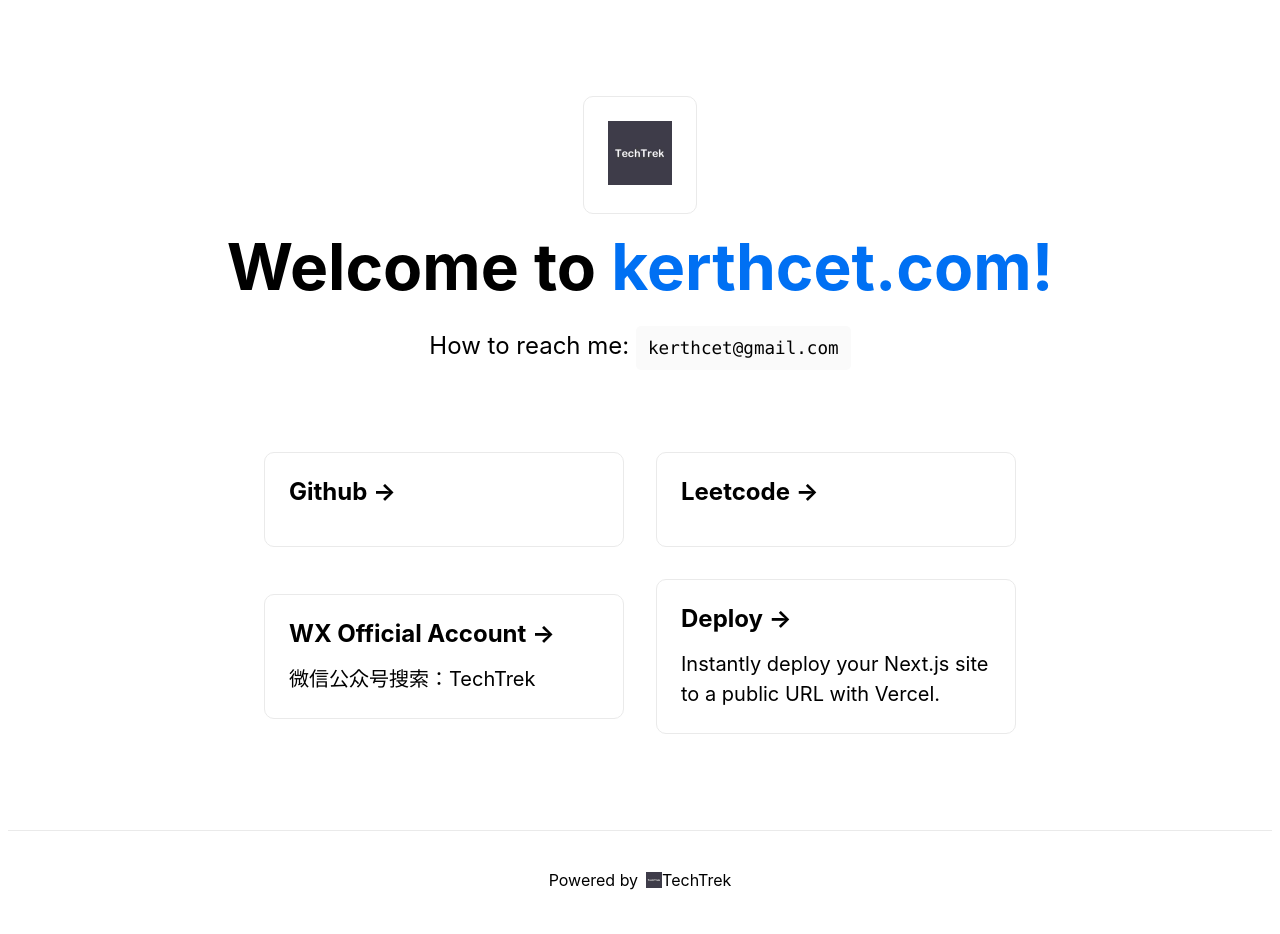
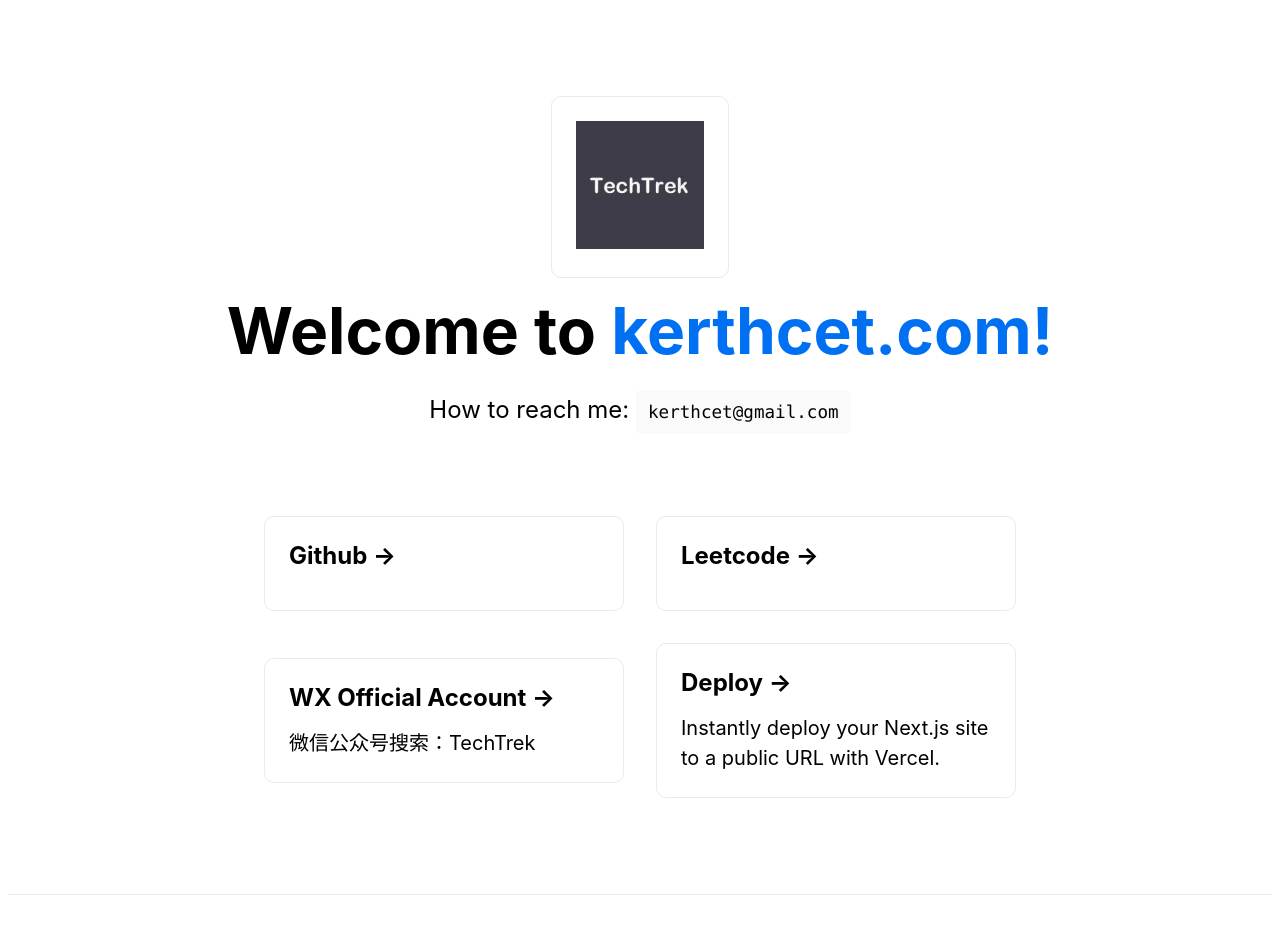
Before and after one commit to kerthcet/personal-website, a Next.js app: page / in a window 1280 px wide. Shown: the top 934 px of the page. Built offline with nearby package versions, Linux system fonts and the light colour scheme.

Commit message:
update power message

```diff
--- a/pages/index.js
+++ b/pages/index.js
@@ -59,7 +59,8 @@
         >
           Powered by{' '}
           <img src="/techtrek.png" alt="TechTrek Logo" className={styles.logo} />
-          {' '} TechTrek
+        >
+          {' '}TechTrek
         </a>
       </footer>
     </div>
```
Also changed, not shown: public/techtrek-title.png.
